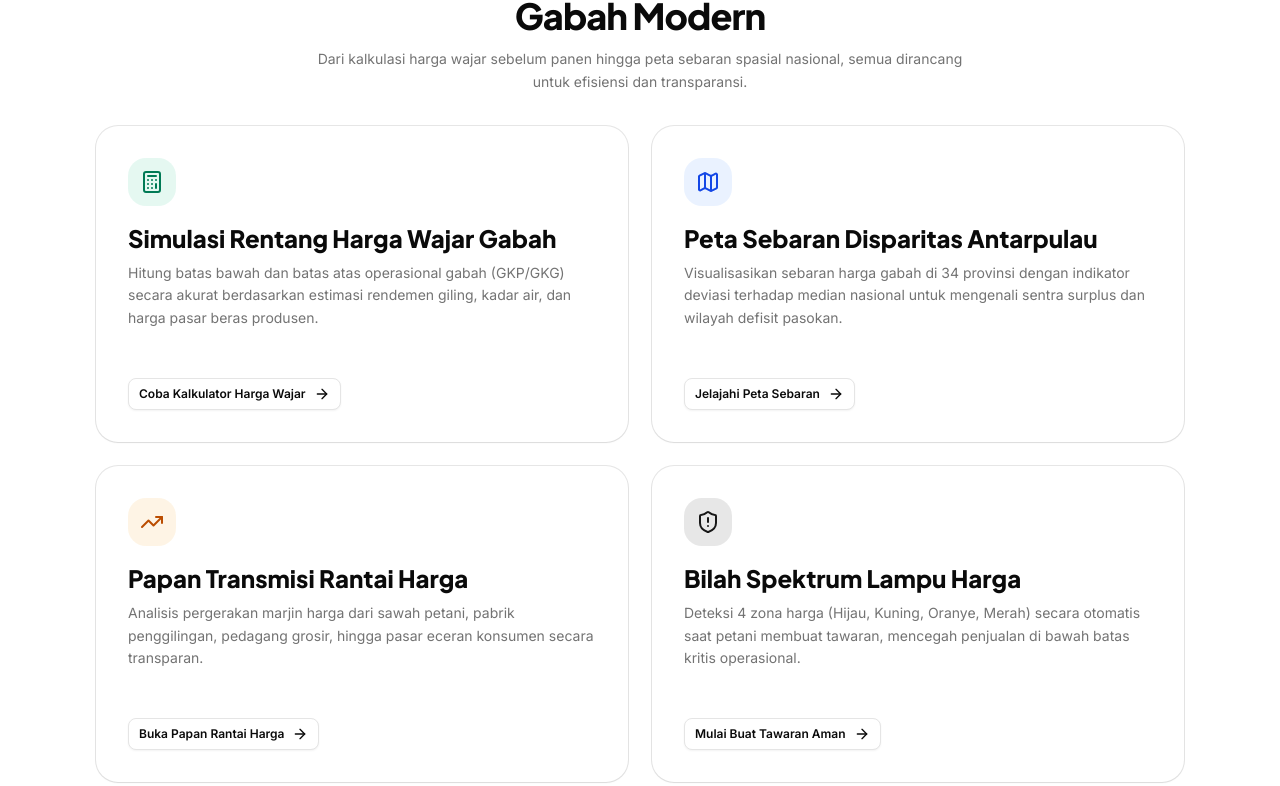
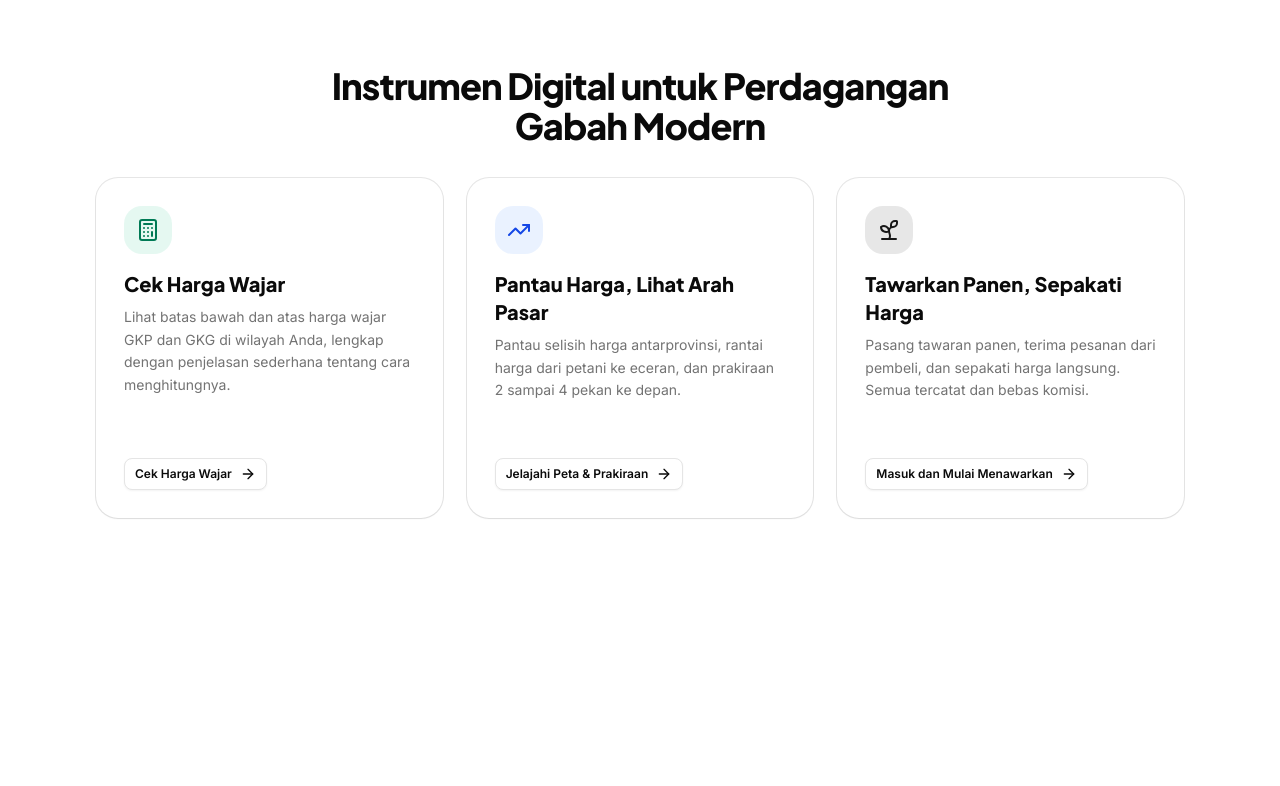
Before and after one commit to nugroho-dotnc/sambung-fe, a Next.js app: page / in a window 1280 px wide. Shown: the part 1805-2591 px from the top of the page. Built offline with nearby package versions, Linux system fonts and the light colour scheme.

Commit message:
add content to the feature section with 3 feature only

```diff
--- a/app/(public)/_sections/feature.tsx
+++ b/app/(public)/_sections/feature.tsx
@@ -1,132 +1,100 @@
 import Link from "next/link";
 import { Card } from "@/components/ui/card";
 import { Button } from "@/components/ui/button";
-import { Calculator, Map, TrendingUp, ShieldAlert, ArrowRight } from "lucide-react";
+import { Calculator, TrendingUp, Sprout, ArrowRight } from "lucide-react";
 
 export default function FeatureSection() {
   return (
     <section id="fitur" className="min-h-screen flex flex-col justify-center max-w-6xl mx-auto px-4 sm:px-6 lg:px-8 py-12 sm:py-16 space-y-8 scroll-mt-20">
-      <div className="text-center max-w-2xl mx-auto space-y-3">
+      <div className="text-center max-w-2xl mx-auto">
         <h2 className="font-display text-2xl sm:text-4xl font-extrabold tracking-tight text-foreground">
           Instrumen Digital untuk Perdagangan Gabah Modern
         </h2>
-        <p className="text-xs sm:text-sm text-muted-foreground leading-relaxed">
-          Dari kalkulasi harga wajar sebelum panen hingga peta sebaran spasial nasional, semua dirancang untuk efisiensi dan transparansi.
-        </p>
       </div>
 
-      <div className="grid grid-cols-1 md:grid-cols-2 gap-6">
-        {/* Fitur 1: Kalkulator Harga Wajar */}
-        <Card className="rounded-3xl border-border/80 bg-card p-6 sm:p-8 flex flex-col justify-between space-y-6 shadow-xs hover:border-primary/40 transition-colors">
+      <div className="grid grid-cols-1 md:grid-cols-3 gap-6">
+        {/* Card 1: Cek Harga Wajar */}
+        <Card className="rounded-3xl border-border/80 bg-card p-6 sm:p-7 flex flex-col justify-between space-y-6 shadow-xs hover:border-primary/40 transition-colors">
           <div className="space-y-4">
             <div className="w-12 h-12 rounded-2xl bg-emerald-500/10 text-emerald-700 dark:text-emerald-400 flex items-center justify-center">
               <Calculator className="w-6 h-6" />
             </div>
             <div className="space-y-2">
-              <h3 className="font-display font-extrabold text-xl sm:text-2xl text-foreground">
-                Simulasi Rentang Harga Wajar Gabah
+              <h3 className="font-display font-extrabold text-xl text-foreground">
+                Cek Harga Wajar
               </h3>
               <p className="text-xs sm:text-sm text-muted-foreground leading-relaxed">
-                Hitung batas bawah dan batas atas operasional gabah (GKP/GKG) secara akurat berdasarkan estimasi rendemen giling, kadar air, dan harga pasar beras produsen.
+                Lihat batas bawah dan atas harga wajar GKP dan GKG di wilayah Anda, lengkap dengan penjelasan sederhana tentang cara menghitungnya.
               </p>
             </div>
           </div>
 
-          <div>
+          <div className="pt-2">
             <Button
               variant="outline"
               size="sm"
-              className="gap-2 font-semibold text-xs cursor-pointer hover:bg-emerald-500/10 hover:text-emerald-700 dark:hover:text-emerald-400 hover:border-emerald-500/40"
+              className="gap-2 font-semibold text-xs cursor-pointer hover:bg-emerald-500/10 hover:text-emerald-700 dark:hover:text-emerald-400 hover:border-emerald-500/40 w-fit"
               render={<Link href="/kalkulator" />}
             >
-              Coba Kalkulator Harga Wajar
+              Cek Harga Wajar
               <ArrowRight className="w-3.5 h-3.5" />
             </Button>
           </div>
         </Card>
 
-        {/* Fitur 2: Peta Sebaran Disparitas Spasial */}
-        <Card className="rounded-3xl border-border/80 bg-card p-6 sm:p-8 flex flex-col justify-between space-y-6 shadow-xs hover:border-primary/40 transition-colors">
+        {/* Card 2: Pantau Harga, Lihat Arah Pasar */}
+        <Card className="rounded-3xl border-border/80 bg-card p-6 sm:p-7 flex flex-col justify-between space-y-6 shadow-xs hover:border-primary/40 transition-colors">
           <div className="space-y-4">
             <div className="w-12 h-12 rounded-2xl bg-blue-500/10 text-blue-700 dark:text-blue-400 flex items-center justify-center">
-              <Map className="w-6 h-6" />
+              <TrendingUp className="w-6 h-6" />
             </div>
             <div className="space-y-2">
-              <h3 className="font-display font-extrabold text-xl sm:text-2xl text-foreground">
-                Peta Sebaran Disparitas Antarpulau
+              <h3 className="font-display font-extrabold text-xl text-foreground">
+                Pantau Harga, Lihat Arah Pasar
               </h3>
               <p className="text-xs sm:text-sm text-muted-foreground leading-relaxed">
-                Visualisasikan sebaran harga gabah di 34 provinsi dengan indikator deviasi terhadap median nasional untuk mengenali sentra surplus dan wilayah defisit pasokan.
+                Pantau selisih harga antarprovinsi, rantai harga dari petani ke eceran, dan prakiraan 2 sampai 4 pekan ke depan.
               </p>
             </div>
           </div>
 
-          <div>
+          <div className="pt-2">
             <Button
               variant="outline"
               size="sm"
-              className="gap-2 font-semibold text-xs cursor-pointer hover:bg-blue-500/10 hover:text-blue-700 dark:hover:text-blue-400 hover:border-blue-500/40"
+              className="gap-2 font-semibold text-xs cursor-pointer hover:bg-blue-500/10 hover:text-blue-700 dark:hover:text-blue-400 hover:border-blue-500/40 w-fit"
               render={<Link href="/peta-harga" />}
             >
-              Jelajahi Peta Sebaran
+              Jelajahi Peta & Prakiraan
               <ArrowRight className="w-3.5 h-3.5" />
             </Button>
           </div>
         </Card>
 
-        {/* Fitur 3: Papan Rantai Transmisi Harga */}
-        <Card className="rounded-3xl border-border/80 bg-card p-6 sm:p-8 flex flex-col justify-between space-y-6 shadow-xs hover:border-primary/40 transition-colors">
+        {/* Card 3: Tawarkan Panen, Sepakati Harga */}
+        <Card className="rounded-3xl border-border/80 bg-card p-6 sm:p-7 flex flex-col justify-between space-y-6 shadow-xs hover:border-primary/40 transition-colors">
           <div className="space-y-4">
-            <div className="w-12 h-12 rounded-2xl bg-amber-500/10 text-amber-700 dark:text-amber-400 flex items-center justify-center">
-              <TrendingUp className="w-6 h-6" />
+            <div className="w-12 h-12 rounded-2xl bg-primary/10 text-primary flex items-center justify-center">
+              <Sprout className="w-6 h-6" />
             </div>
             <div className="space-y-2">
-              <h3 className="font-display font-extrabold text-xl sm:text-2xl text-foreground">
-                Papan Transmisi Rantai Harga
+              <h3 className="font-display font-extrabold text-xl text-foreground">
+                Tawarkan Panen, Sepakati Harga
               </h3>
               <p className="text-xs sm:text-sm text-muted-foreground leading-relaxed">
-                Analisis pergerakan marjin harga dari sawah petani, pabrik penggilingan, pedagang grosir, hingga pasar eceran konsumen secara transparan.
+                Pasang tawaran panen, terima pesanan dari pembeli, dan sepakati harga langsung. Semua tercatat dan bebas komisi.
               </p>
             </div>
           </div>
 
-          <div>
+          <div className="pt-2">
             <Button
               variant="outline"
               size="sm"
-              className="gap-2 font-semibold text-xs cursor-pointer hover:bg-amber-500/10 hover:text-amber-700 dark:hover:text-amber-400 hover:border-amber-500/40"
-              render={<Link href="/peta-harga" />}
-            >
-              Buka Papan Rantai Harga
-              <ArrowRight className="w-3.5 h-3.5" />
-            </Button>
-          </div>
-        </Card>
-
-        {/* Fitur 4: Indikator Spektrum Lampu Harga */}
-        <Card className="rounded-3xl border-border/80 bg-card p-6 sm:p-8 flex flex-col justify-between space-y-6 shadow-xs hover:border-primary/40 transition-colors">
-          <div className="space-y-4">
-            <div className="w-12 h-12 rounded-2xl bg-primary/10 text-primary flex items-center justify-center">
-              <ShieldAlert className="w-6 h-6" />
-            </div>
-            <div className="space-y-2">
-              <h3 className="font-display font-extrabold text-xl sm:text-2xl text-foreground">
-                Bilah Spektrum Lampu Harga
-              </h3>
-              <p className="text-xs sm:text-sm text-muted-foreground leading-relaxed">
-                Deteksi 4 zona harga (Hijau, Kuning, Oranye, Merah) secara otomatis saat petani membuat tawaran, mencegah penjualan di bawah batas kritis operasional.
-              </p>
-            </div>
-          </div>
-
-          <div>
-            <Button
-              variant="outline"
-              size="sm"
-              className="gap-2 font-semibold text-xs cursor-pointer hover:bg-primary/10 hover:text-primary"
+              className="gap-2 font-semibold text-xs cursor-pointer hover:bg-primary/10 hover:text-primary w-fit"
               render={<Link href="/masuk" />}
             >
-              Mulai Buat Tawaran Aman
+              Masuk dan Mulai Menawarkan
               <ArrowRight className="w-3.5 h-3.5" />
             </Button>
           </div>
```
